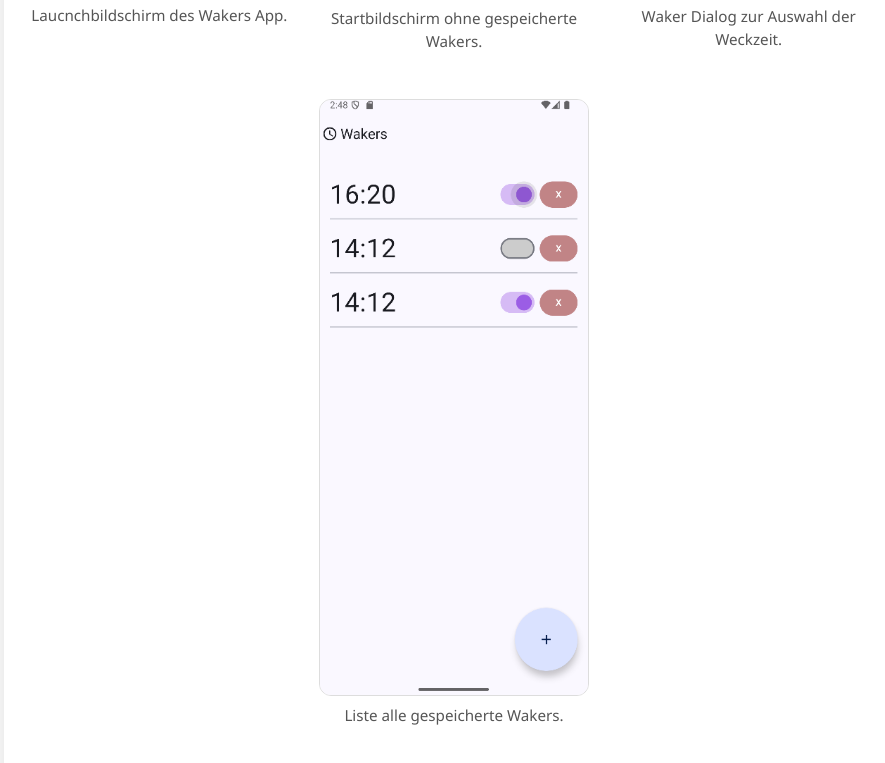
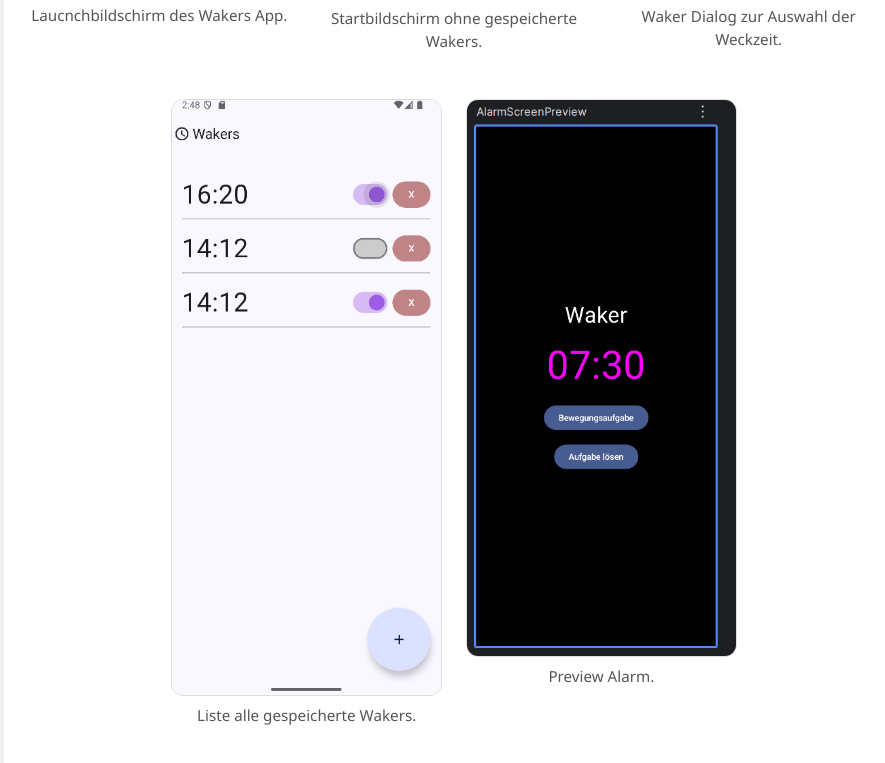
Before and after one commit to bambinaCh/WakerSite, a plain HTML site: page index.html in a window 1280 px wide. Shown: the part 1046-1809 px from the top of the page, without its empty margins (186-1071 px from the left). Drawn offline with nearby package versions, Linux system fonts and the light colour scheme; files that its build step writes are made by us from their sources.

Commit message:
preview alarm

```diff
--- a/index.html
+++ b/index.html
@@ -37,6 +37,11 @@
         <img src="src/Wakers-List.png" alt="List Screenshot" class="screenshot">
         <p class="caption">Liste alle gespeicherte Wakers.</p>
       </div>
+      <div class="col-md-4 screenshot-block">
+        <img src="src/Waker-Alarm.png" alt="List Screenshot" class="screenshot">
+        <p class="caption">Preview Alarm.</p>
+      </div>
+
 
     </div>
   </div>
```
Also changed, not shown: src/Waker-Alarm.png (added).
